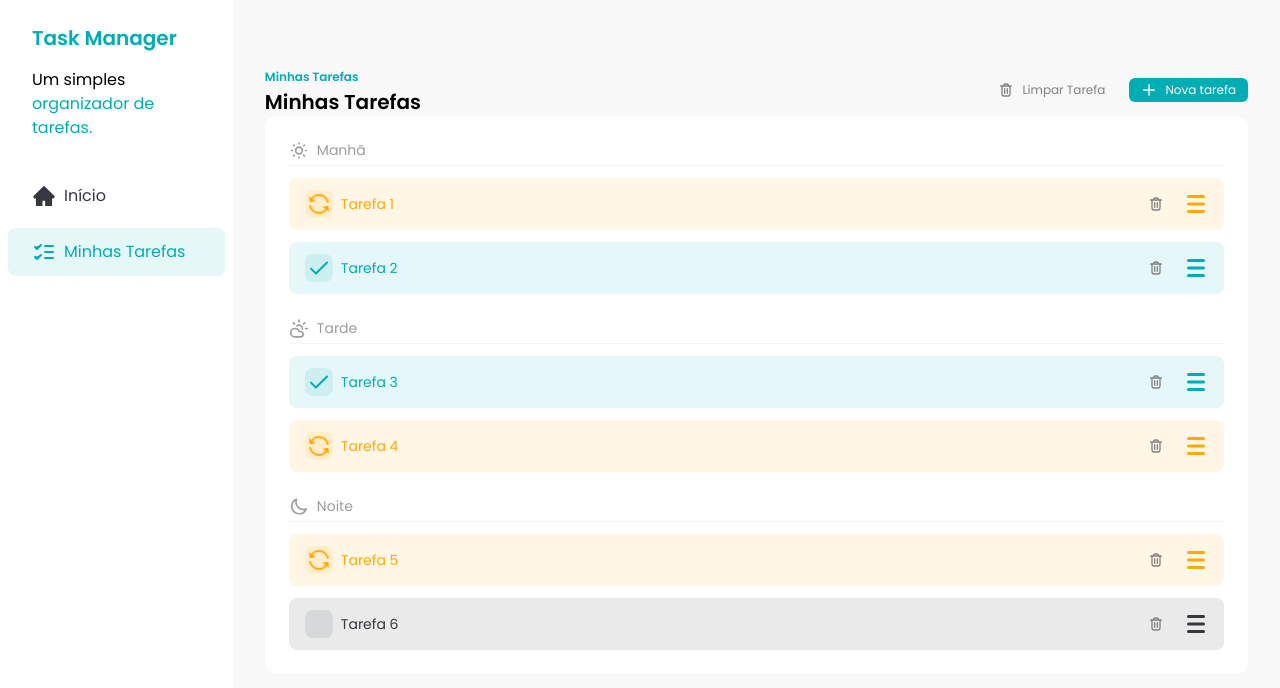
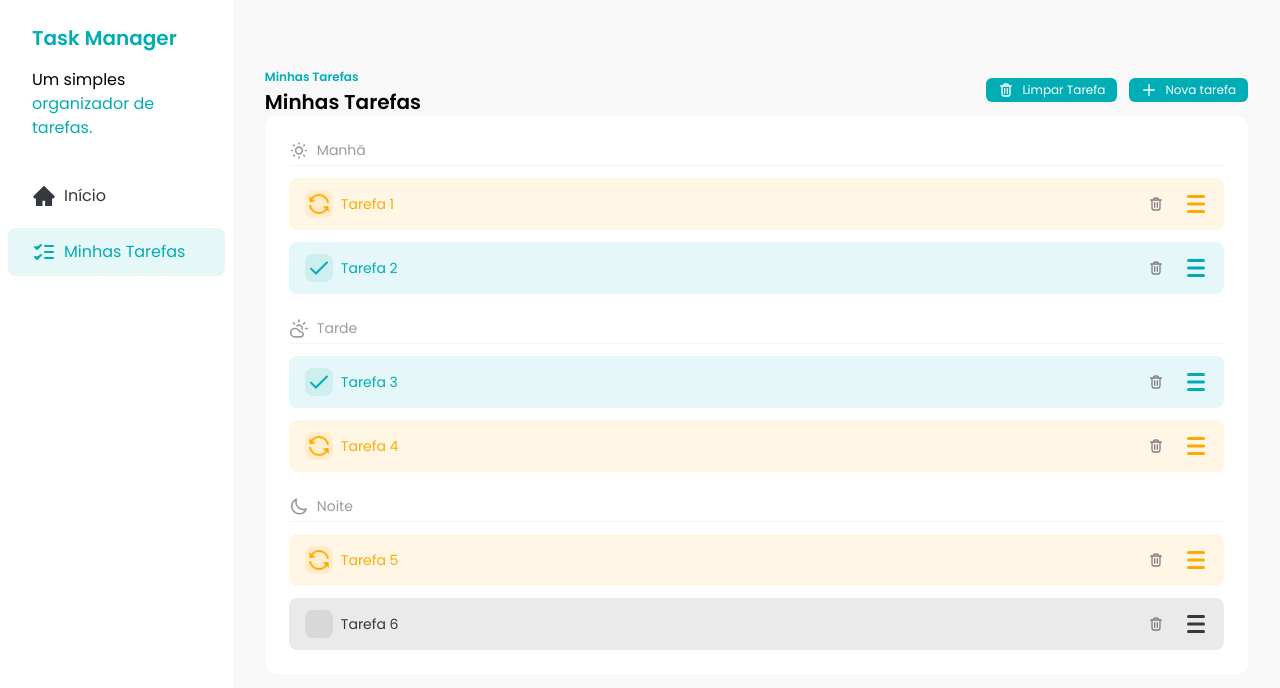
Before and after one commit to brunoguima00/fsc-task-manager, a React (Vite) app: page / in a window 1280 px wide. Shown: the top 688 px of the page. Built offline with nearby package versions, Linux system fonts and the light colour scheme.

Commit message:
refactor: add tailwind variants to components

```diff
--- a/src/components/AddTaskDialog.jsx
+++ b/src/components/AddTaskDialog.jsx
@@ -92,10 +92,10 @@
             {/* Dialog */}
 
             <div className="rounded-xl bg-white p-5 text-center shadow">
-              <h2 className="text-brand-dark-blue text-xl font-semibold">
+              <h2 className="text-xl font-semibold text-brand-dark-blue">
                 Nova Tarefa
               </h2>
-              <p className="text-brand-text-gray mb-4 mt-1 text-sm">
+              <p className="mb-4 mt-1 text-sm text-brand-text-gray">
                 Insira as informações abaixo
               </p>
 
@@ -126,7 +126,7 @@
                   <Button
                     size="large"
                     className="w-full"
-                    variant="secondary"
+                    color="secondary"
                     onClick={handleClose}
                   >
                     Cancelar{' '}
--- a/src/components/Button.jsx
+++ b/src/components/Button.jsx
@@ -1,36 +1,33 @@
+import { tv } from 'tailwind-variants'
+
 const Button = ({
   children,
-  variant = 'primary',
+  color = 'primary',
   size = 'small',
   className,
   ...rest
 }) => {
-  const getVariantClasses = () => {
-    if (variant === 'primary') {
-      return 'bg-brand-primary text-white'
-    }
-    if (variant === 'ghost') {
-      return 'bg-transparent text-brand-dark-gray'
-    }
-    if (variant === 'secondary') {
-      return 'bg-brand-light-gray text-brand-dark-blue font-semibold'
-    }
-  }
-  const getSizeClasses = () => {
-    if (size === 'small') {
-      return 'py-1 text-xs'
-    }
-
-    if (size === 'large') {
-      return 'py-2 text-sm'
-    }
-  }
+  const button = tv({
+    base: 'flex items-center justify-center gap-2 rounded-md px-3 py-1 text-xs transition hover:opacity-75',
+    variants: {
+      color: {
+        primary: 'bg-brand-primary text-white',
+        ghost: 'bg-transparent text-brand-dark-gray',
+        secondary: 'bg-brand-light-gray font-semibold text-brand-dark-blue',
+      },
+      size: {
+        small: 'py-1 text-xs',
+        large: 'py-2 text-sm',
+      },
+    },
+    defaultVariants: {
+      color: 'primary',
+      size: 'small',
+    },
+  })
 
   return (
-    <button
-      className={`flex items-center justify-center gap-2 rounded-md px-3 py-1 text-xs transition hover:opacity-75 ${getVariantClasses()} ${getSizeClasses()} ${className}`}
-      {...rest}
-    >
+    <button className={button({ color, size, className })} {...rest}>
       {children}
     </button>
   )
--- a/src/components/TaskItem.jsx
+++ b/src/components/TaskItem.jsx
@@ -36,7 +36,7 @@
         {task.title}
       </div>
       <div className="flex items-center gap-2">
-        <Button variant="ghost" onClick={() => handleDeleteClick(task.id)}>
+        <Button color="ghost" onClick={() => handleDeleteClick(task.id)}>
           <button>
             {' '}
             <TrashIcon />
```
